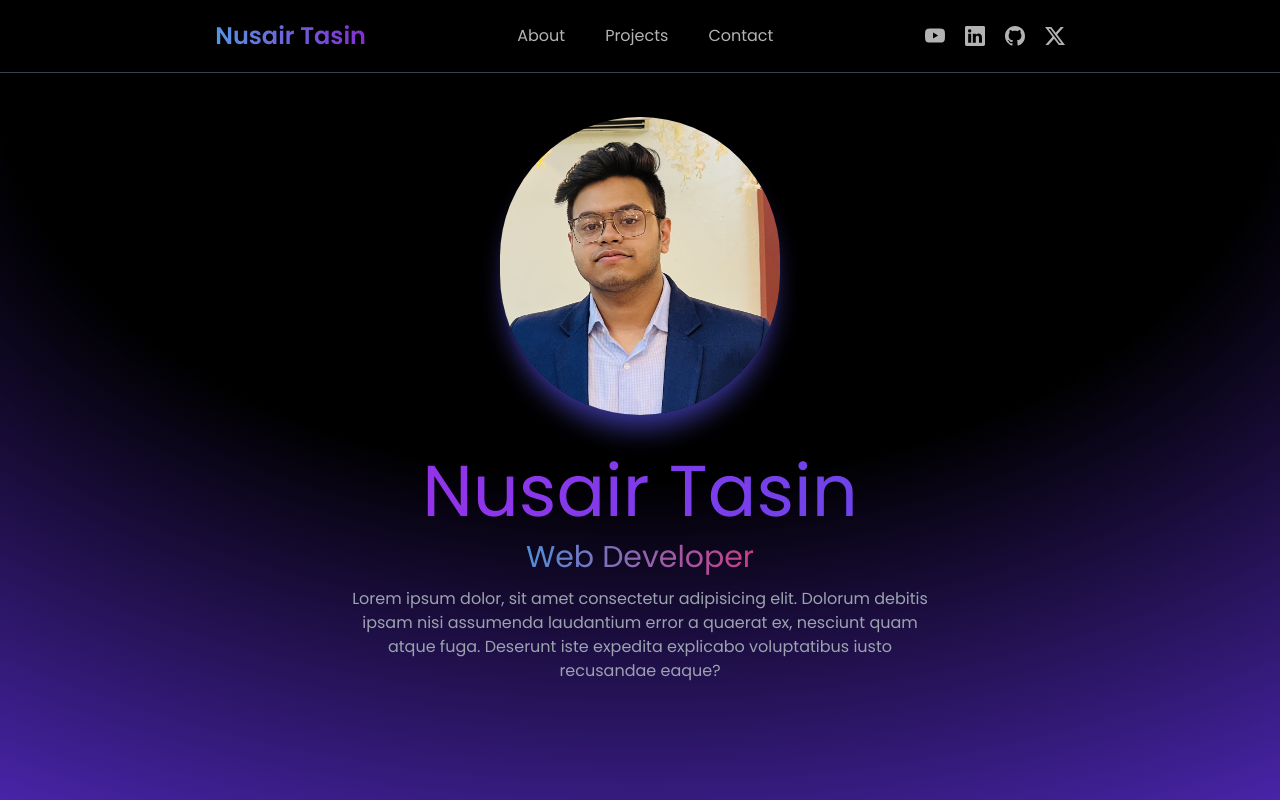
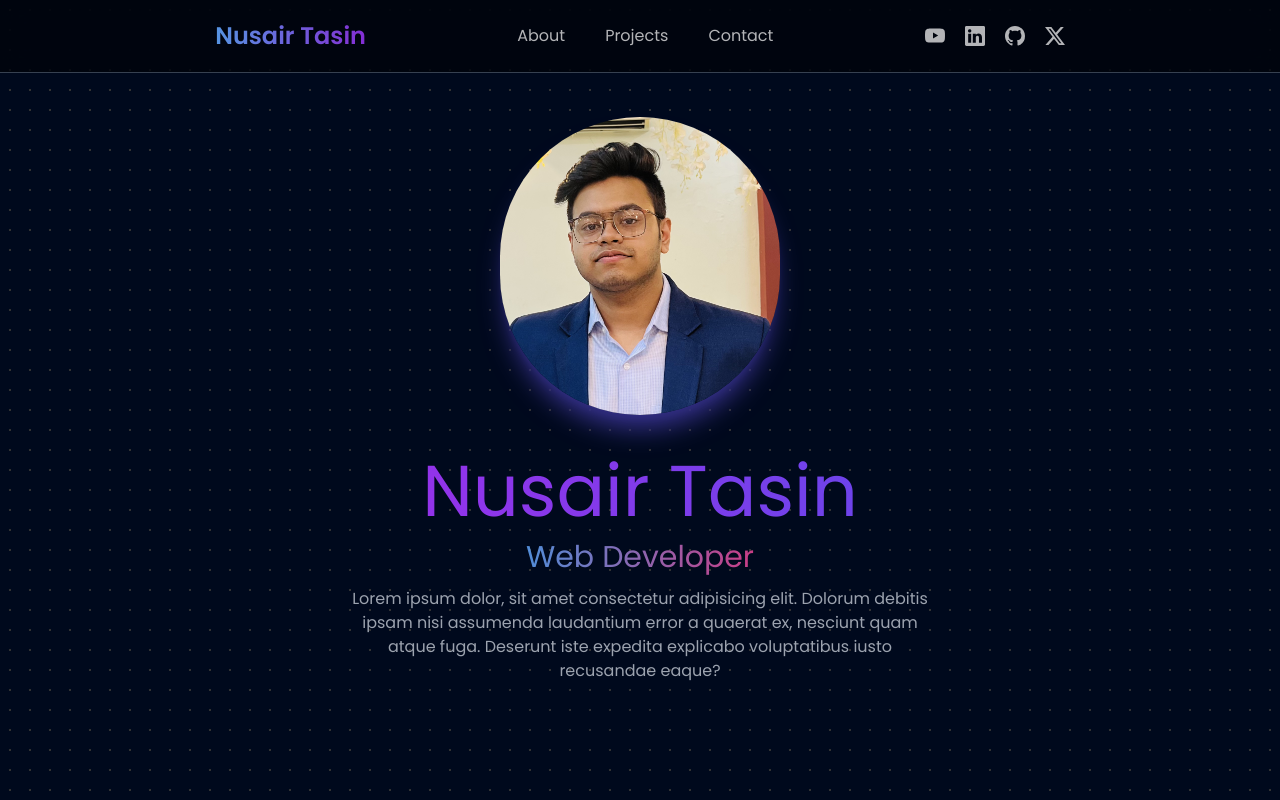
Before and after one commit to NusairTasin/nusairtasin.github.io, a React (Vite) app: page / in a window 1280 px wide. Shown: the top 800 px of the page. Built offline with nearby package versions, Linux system fonts and the light colour scheme.

Commit message:
Bug fixes

```diff
--- a/src/App.tsx
+++ b/src/App.tsx
@@ -8,7 +8,7 @@ import ContactMe from "./components/Contact";
 function App() {
   return (
     <>
-      <div className="fixed min-h-screen inset-0 -z-10 h-full w-full items-center px-5 py-24 [background:radial-gradient(125%_125%_at_50%_10%,#000_40%,#63e_100%)]"></div>
+      <div className="fixed min-h-screen inset-0 -z-10 h-full w-full items-center px-5 py-24 bg-[#000000] bg-[radial-gradient(#ffffff33_1px,#00091d_1px)] bg-[size:20px_20px]"></div>
       <main className="flex flex-col items-center px-4 md:px-8 lg:px-16">
         <Navbar />
         <Hero />
--- a/src/components/Navbar.tsx
+++ b/src/components/Navbar.tsx
@@ -22,7 +22,7 @@ const Navbar = () => {
 
   return (
     <>
-      <nav className="text-white fixed top-0 z-10 flex w-full items-center justify-between border-b border-b-gray-700 bg-black/70 sm:px-16 px-12 py-5 backdrop-blur-md md:justify-evenly">
+      <nav className="text-white fixed top-0 z-10 flex w-full items-center justify-between border-b border-b-gray-700 bg-black/50 sm:px-16 px-12 py-5 backdrop-blur-md md:justify-evenly">
         <a
           href="#home"
           className="bg-gradient-to-r from-blue-400 to-purple-600 bg-clip-text text-transparent opacity-90 hover:opacity-100 text-xl sm:text-2xl font-semibold transition-all duration-300"
@@ -66,7 +66,7 @@ const Navbar = () => {
         )}
         {isOpen && (
           <div
-            className={`fixed left-0 top-[9.1vh] md:hidden flex h-screen/2 w-full flex-col items-center justify-center gap-10 bg-black/90 py-12 px-11 ${
+            className={`fixed left-0 right-0 top-[9.1vh] md:hidden flex h-screen/2 w-screen flex-col items-center justify-center gap-10 bg-black/90 py-12 px-11 ${
               isOpen ? "block" : "hidden"
             }`}
           >
```
